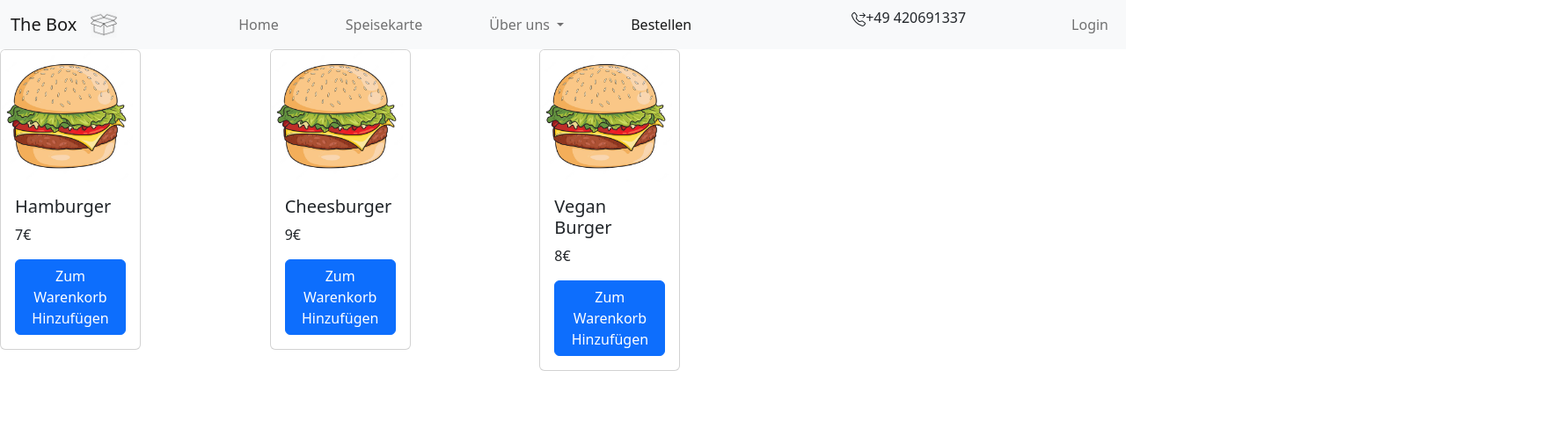
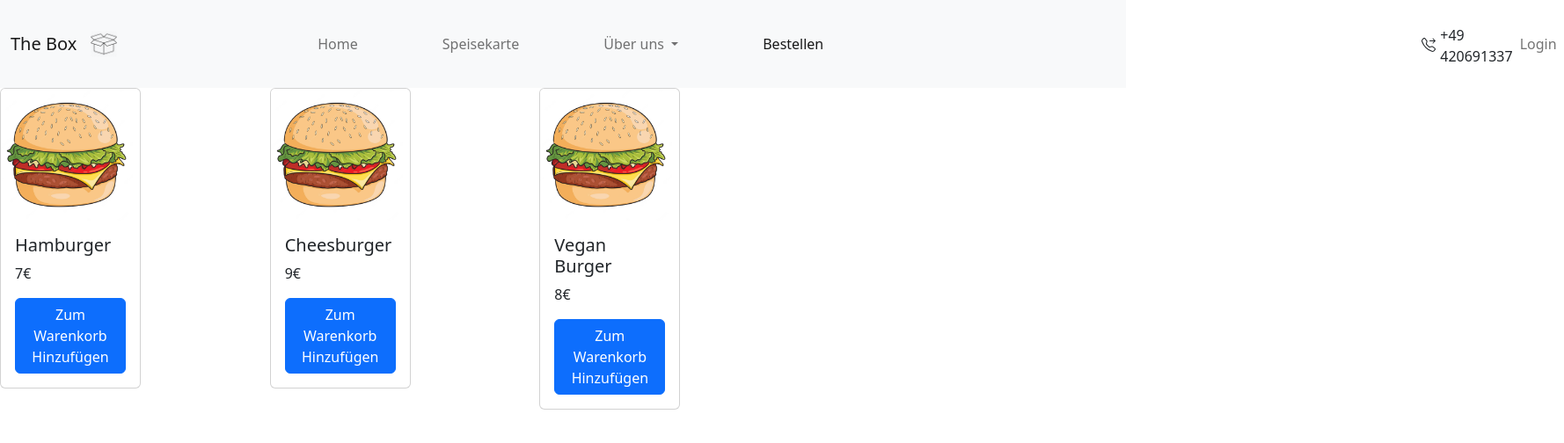
Before and after one commit to BennetKoerner/WebProg, a plain HTML site: page Website/bootstrip-Website.html in a window 1280 px wide. Shown: the whole page at 88% size, 1778 px wide, since content can reach past the window. Drawn offline with nearby package versions, Linux system fonts and the light colour scheme.

Commit message:
Changes by Lukas

```diff
--- a/Website/WebisteBootStrapCSS.css
+++ b/Website/WebisteBootStrapCSS.css
@@ -1,8 +1,46 @@
 .navbar-nav > li{
-    padding-left:30px;
-    padding-right:30px;
+    padding-left:40px;
+    padding-right:40px;
+    position: sticky;
 }
 
-.logo{
-    margin-right: 100px;
+.logo {
+   margin-right: 180px;
 }
+
+.nav-link:hover {
+    background-color: #ddcfb4;
+    color: #ffffff;
+    border-radius: 20px;
+}
+
+.nav-link {
+    border: none;
+    border-radius: 20px;
+
+
+}
+
+.bi-chevron-left {
+    margin-top: 12px;
+}
+
+.phone-text {
+    margin-top: 20px;
+    margin-left: 5px;
+}
+
+.phone {
+    margin-top: 15px;
+    margin-left: 600px;
+}
+
+.vertical-line {
+    border-left: 3px solid #7ae0cf;
+    height: 100%;
+
+    right: 50%;
+    margin-right: 500px;
+    top: 10%;
+    margin-top: -1%;
+}
```
